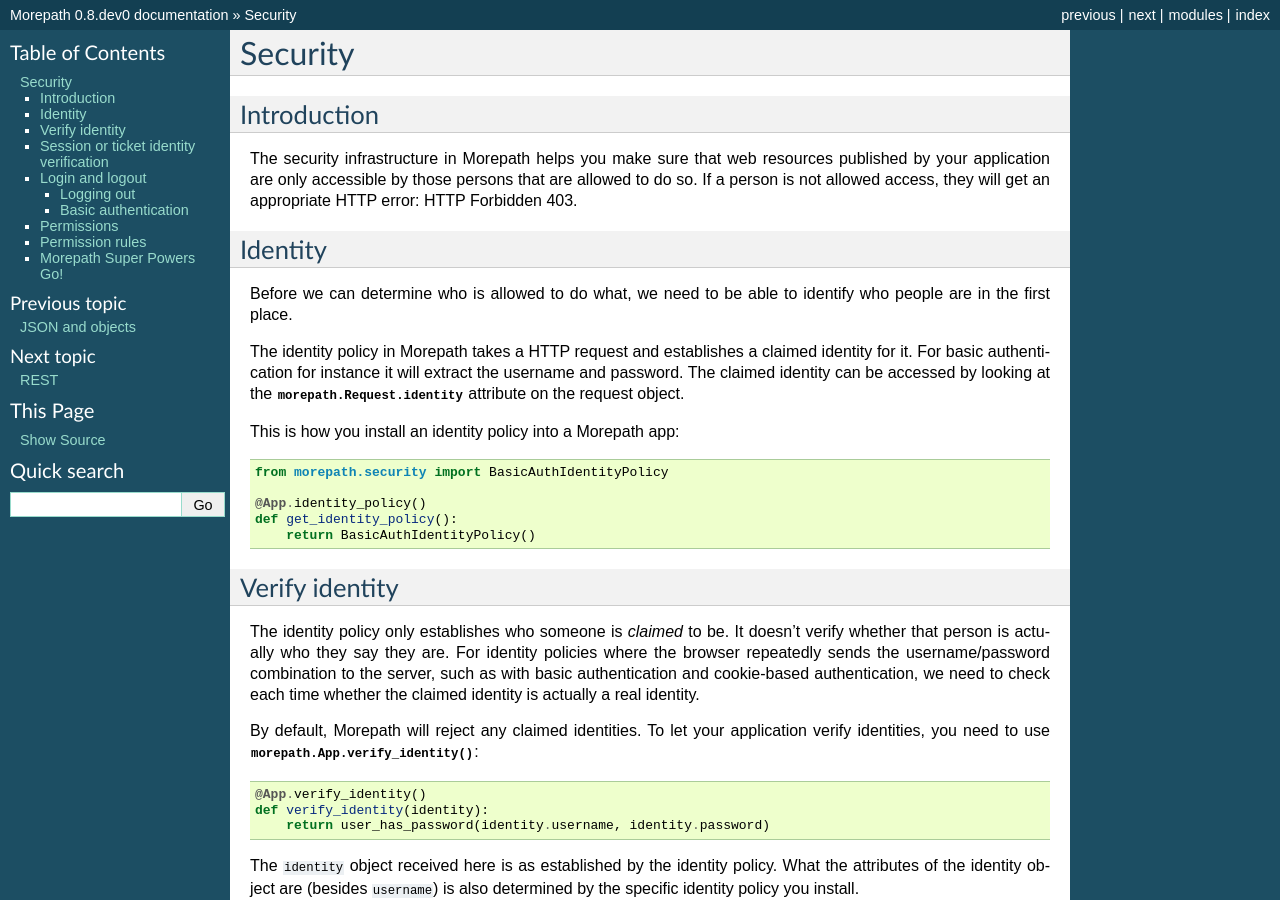
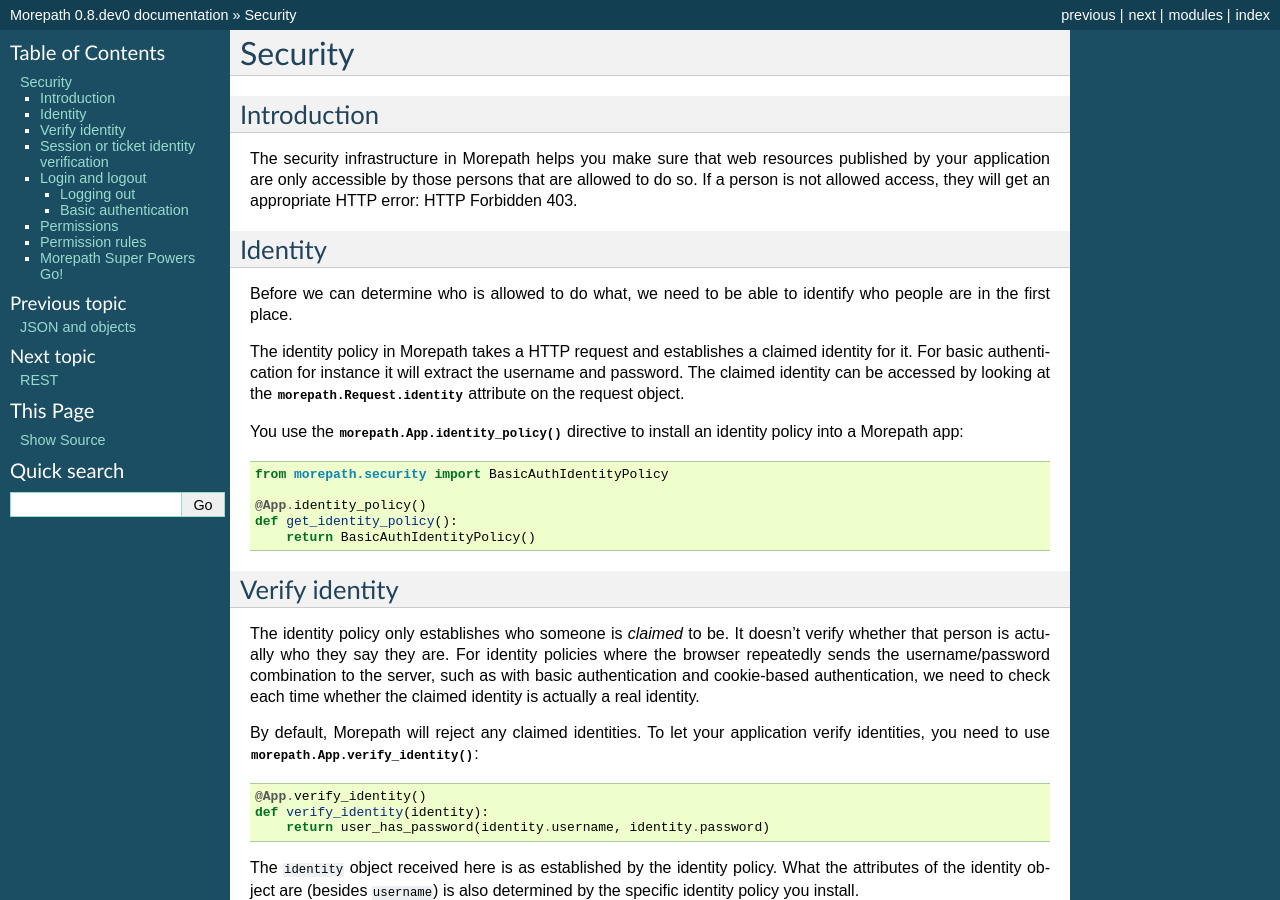
Before and after one commit to morepath/morepath, a Sphinx documentation site: the page built from doc/security.rst, in a window 1280 px wide and 900 px high. Built offline with Sphinx 7.4.7, drawn with Linux system fonts in a browser that asks for light colours.

Commit message:
Another documentation link.

```diff
--- a/doc/security.rst
+++ b/doc/security.rst
@@ -21,7 +21,8 @@
 accessed by looking at the :attr:`morepath.Request.identity` attribute
 on the request object.
 
-This is how you install an identity policy into a Morepath app::
+You use the :meth:`morepath.App.identity_policy` directive to install
+an identity policy into a Morepath app::
 
   from morepath.security import BasicAuthIdentityPolicy
 
```
